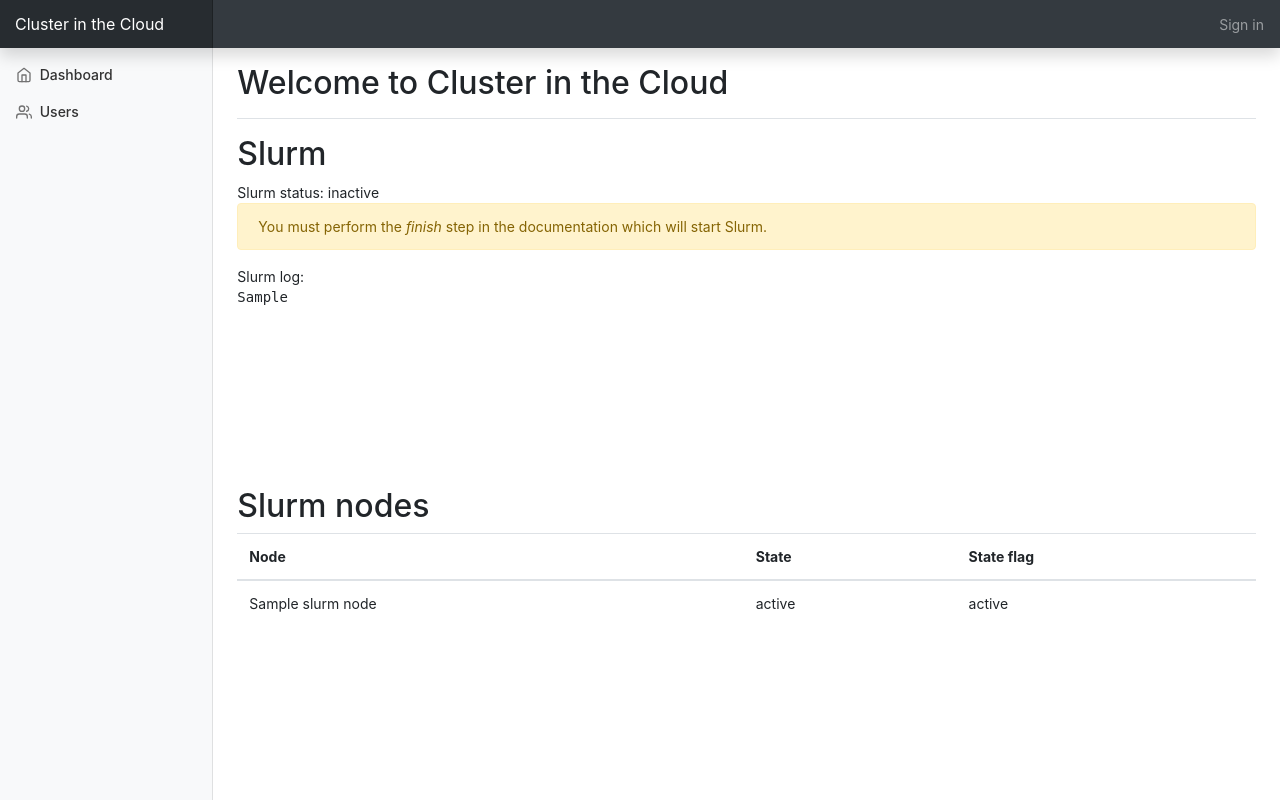
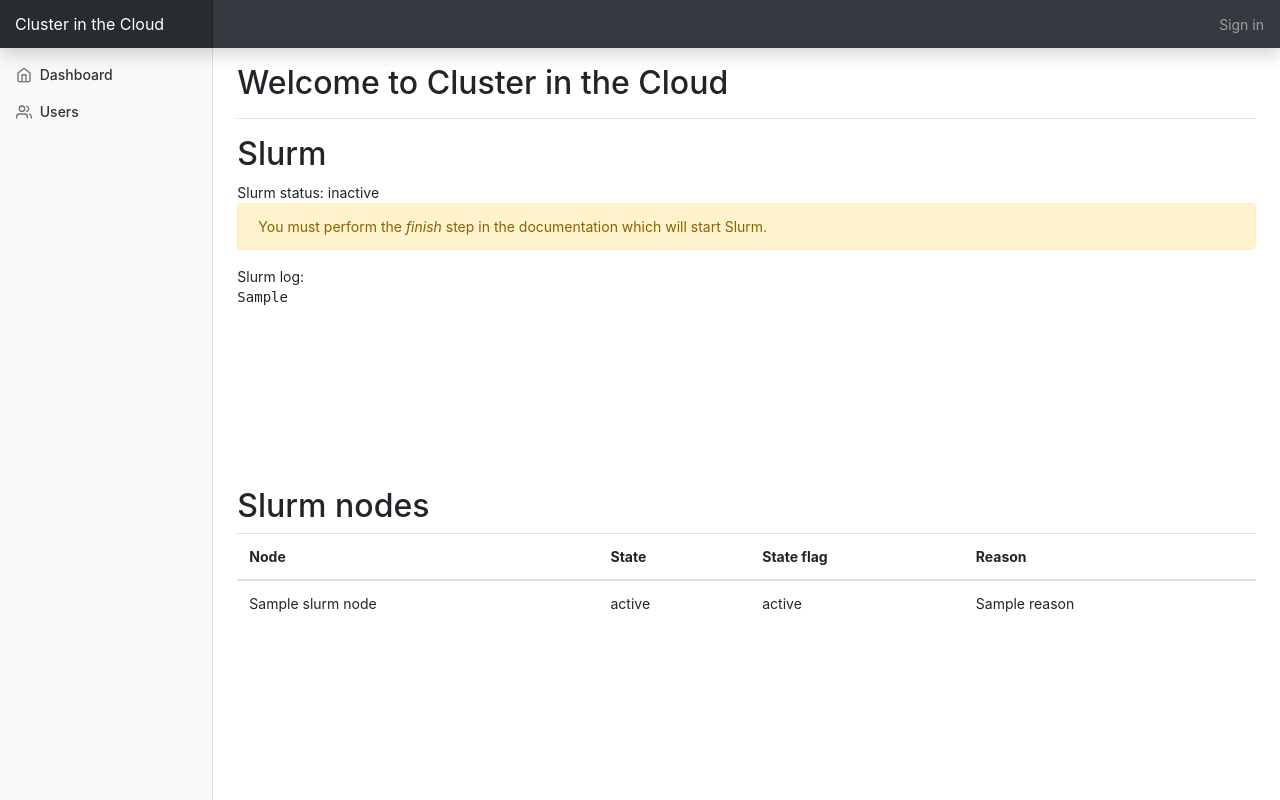
Before and after one commit to clusterinthecloud/webui, a Django app: template mgmt/templates/index.html in a window 1280 px wide. Run offline with Django 3.2, Linux system fonts and the light colour scheme; the template is opened without the code that fills it: most values are stand-ins (such as "Sample title", 1, 10 or a date in 2020); some libraries are stand-ins or nearby versions.

Commit message:
Add reason to Slurm node table

```diff
--- a/mgmt/templates/index.html
+++ b/mgmt/templates/index.html
@@ -27,6 +27,7 @@
             <th scope="col">Node</th>
             <th scope="col">State</th>
             <th scope="col">State flag</th>
+            <th scope="col">Reason</th>
         </tr>
         </thead>
         <tbody>
@@ -35,6 +36,7 @@
                 <td>{{ n.name }}</td>
                 <td>{{ n.state }}</td>
                 <td>{{ n.state_flag }}</td>
+                <td>{{ n.reason }}</td>
             </tr>
         {% endfor %}
         </tbody>
--- a/mgmt/views.py
+++ b/mgmt/views.py
@@ -27,8 +27,8 @@ def index(request):
         nodes = [citc.slurm.SlurmNode.from_name(n) for n in citc.slurm.node_list(Path("/mnt/shared/etc/slurm/slurm.conf"))]
     except FileNotFoundError:
         nodes = [
-            citc.slurm.SlurmNode(name="demo-1", state="idle", state_flag=None, features={}),
-            citc.slurm.SlurmNode(name="demo-2", state="idle", state_flag="~", features={}),
+            citc.slurm.SlurmNode(name="demo-1", state="idle", state_flag=None, features={}, reason=""),
+            citc.slurm.SlurmNode(name="demo-2", state="idle", state_flag="~", features={}, reason="Reason"),
         ]
 
     return render(request, "index.html", {
--- a/requirements.txt
+++ b/requirements.txt
@@ -6,4 +6,4 @@ pytest-django
 pytest-mock
 ldap3
 ansi2html
-https://github.com/milliams/python-citc/releases/download/0.2.1/citc-0.2.1-py3-none-any.whl
+https://github.com/milliams/python-citc/releases/download/0.3.1/citc-0.3.1-py3-none-any.whl
```
